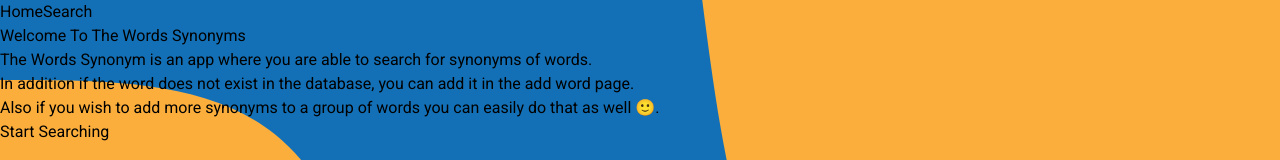
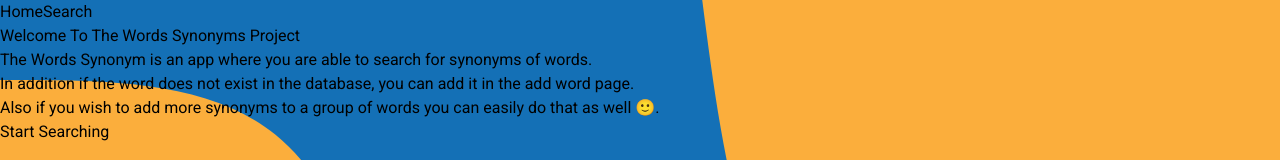
Before and after one commit to MiladANaeini/Word-Synonyms, a React (Vite) app: page / in a window 1280 px wide. Shown: the top 160 px of the page. Built offline with nearby package versions, Linux system fonts and the light colour scheme.

Commit message:
add slash to base route

```diff
--- a/src/pages/HomePage.jsx
+++ b/src/pages/HomePage.jsx
@@ -4,7 +4,7 @@ import { ROUTES_URL } from "../common/constants/RoutesUrl";
 const HomePage = () => {
   return (
     <div className="mt-10 card-box">
-      <h1 className="text-2xl">Welcome To The Words Synonyms</h1>
+      <h1 className="text-2xl">Welcome To The Words Synonyms Project</h1>
       <p className="text-sm font-normal leading-6">
         The Words Synonym is an app where you are able to search for synonyms of
         words.
--- a/src/routes/index.jsx
+++ b/src/routes/index.jsx
@@ -11,7 +11,7 @@ const AddPage = React.lazy(() => import("../pages/AddSynonymForm"));
 const AppRoutes = () => {
   return (
     <Suspense fallback={<Loading loading={true} />}>
-      <Routes basename={BASE_PATH}>
+      <Routes basename={`/${BASE_PATH}`}>
         <Route path={ROUTES_URL.SEARCH} element={<SearchPage />} />
         <Route path={ROUTES_URL.ADD} element={<AddPage />} />
         <Route path={ROUTES_URL.HOME} element={<HomePage />} />
```
